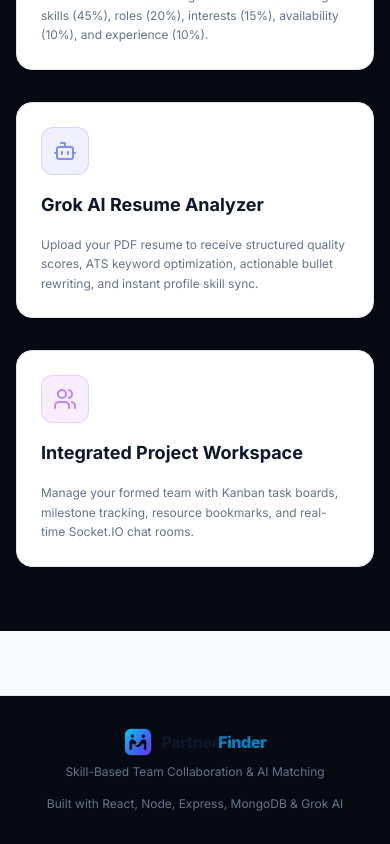
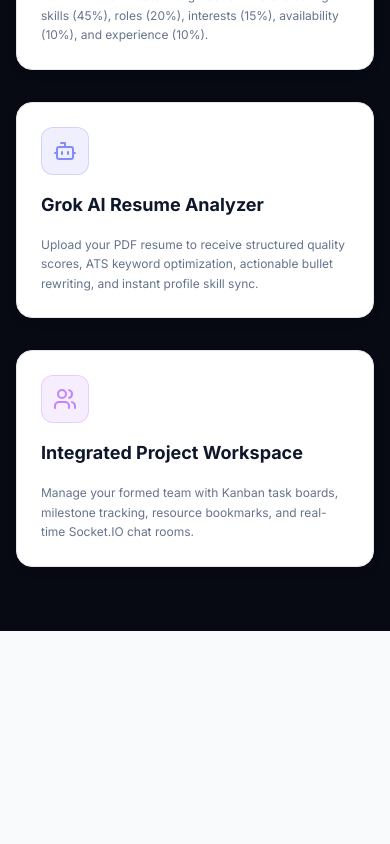
Before and after one commit to BhanuPrakash-Guniganti/Project-Partner-Finder, a React (Vite) app in the folder client/: page / in a window 390 px wide. Shown: the part 1405-2249 px from the top of the page. After the commit the page ends 2036 px from the top, so only its background shows below. Built offline with nearby package versions, Linux system fonts and the light colour scheme; no server answers.

Commit message:
Complete second-pass UX polish, screen audit, mobile footer optimization, and form/chat refinements

```diff
--- a/client/src/components/common/Footer.jsx
+++ b/client/src/components/common/Footer.jsx
@@ -3,7 +3,7 @@
 
 const Footer = () => {
   return (
-    <footer className="border-t border-gray-800 bg-[#070a12] py-8 mt-16 text-xs text-gray-400 w-full max-w-full overflow-hidden">
+    <footer className="hidden md:block border-t border-gray-800 bg-[#070a12] py-6 mt-12 text-xs text-gray-400 w-full max-w-full overflow-hidden">
       <div className="max-w-7xl mx-auto px-4 sm:px-6 lg:px-8 flex flex-col md:flex-row justify-between items-center gap-4 text-center md:text-left w-full min-w-0">
         <div className="flex flex-wrap items-center justify-center md:justify-start gap-2 min-w-0 w-full md:w-auto">
           <AppLogo size="sm" showSubtitle={false} />
```
Also changed, not shown: 1 other file (tests, documents, lock files or other folders).
